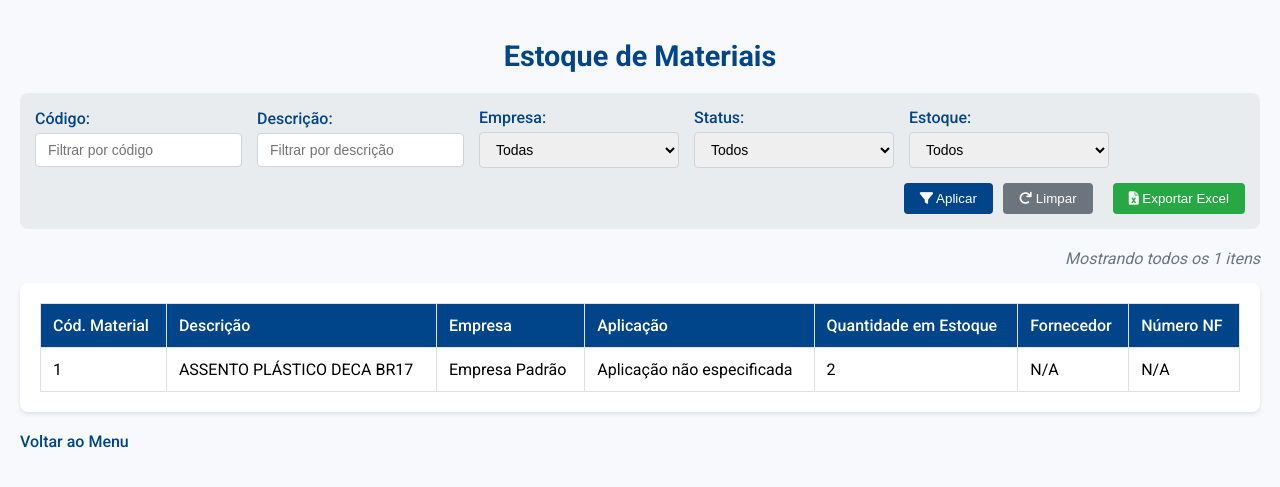
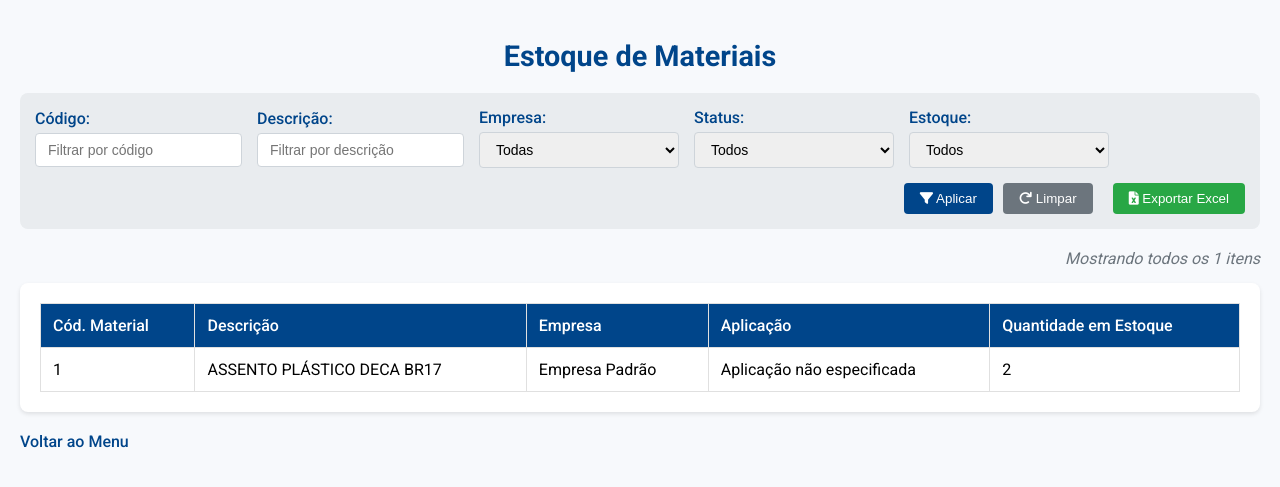
Before and after one commit to eduardomppp/sistemacompras, a Flask app: template templates/listar_estoque_auditor.html in a window 1280 px wide. Shown: the top 487 px of the page. Run offline with Flask 3, Linux system fonts and the light colour scheme; the template is opened without the code that fills it: values that come from a table or form of the project are taken from there, others are empty; tables that the repository leaves empty hold one stand-in row (values such as "Sample post"); some libraries are stand-ins or nearby versions.

Commit message:
Add files via upload

```diff
--- a/templates/listar_estoque_auditor.html
+++ b/templates/listar_estoque_auditor.html
@@ -365,8 +365,7 @@
                     <th>Empresa</th>
                     <th>Aplicação</th>
                     <th>Quantidade em Estoque</th>
-                    <th>Fornecedor</th>
-                    <th>Número NF</th>
+
                 </tr>
             </thead>
             <tbody>
@@ -381,8 +380,7 @@
                         <td>{{ item.material.Empresa }}</td>
                         <td>{{ item.material.Aplicacao }}</td>
                         <td>{{ item.material.QuantidadeEstoque }}</td>
-                        <td>{{ item.material.Fornecedor or 'N/A' }}</td>
-                        <td>{{ item.material.NumeroNF or 'N/A' }}</td>
+
                     </tr>
                 {% else %}
                     <tr>
```
